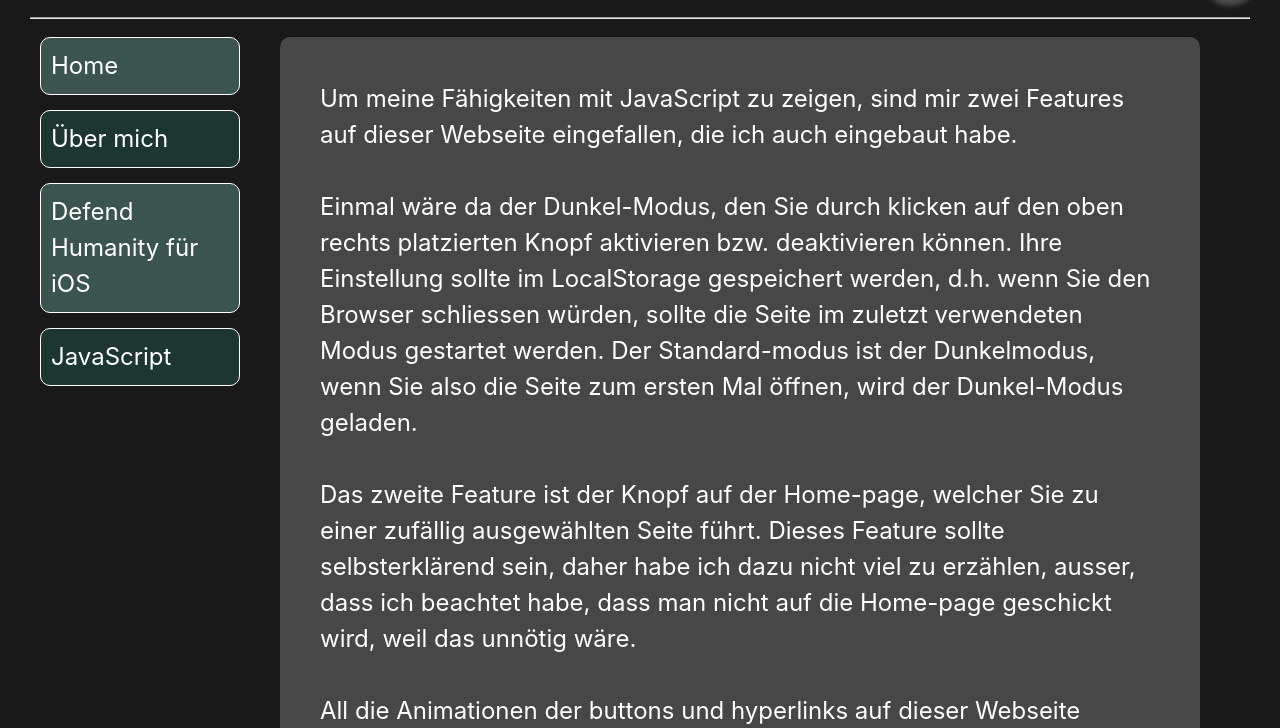
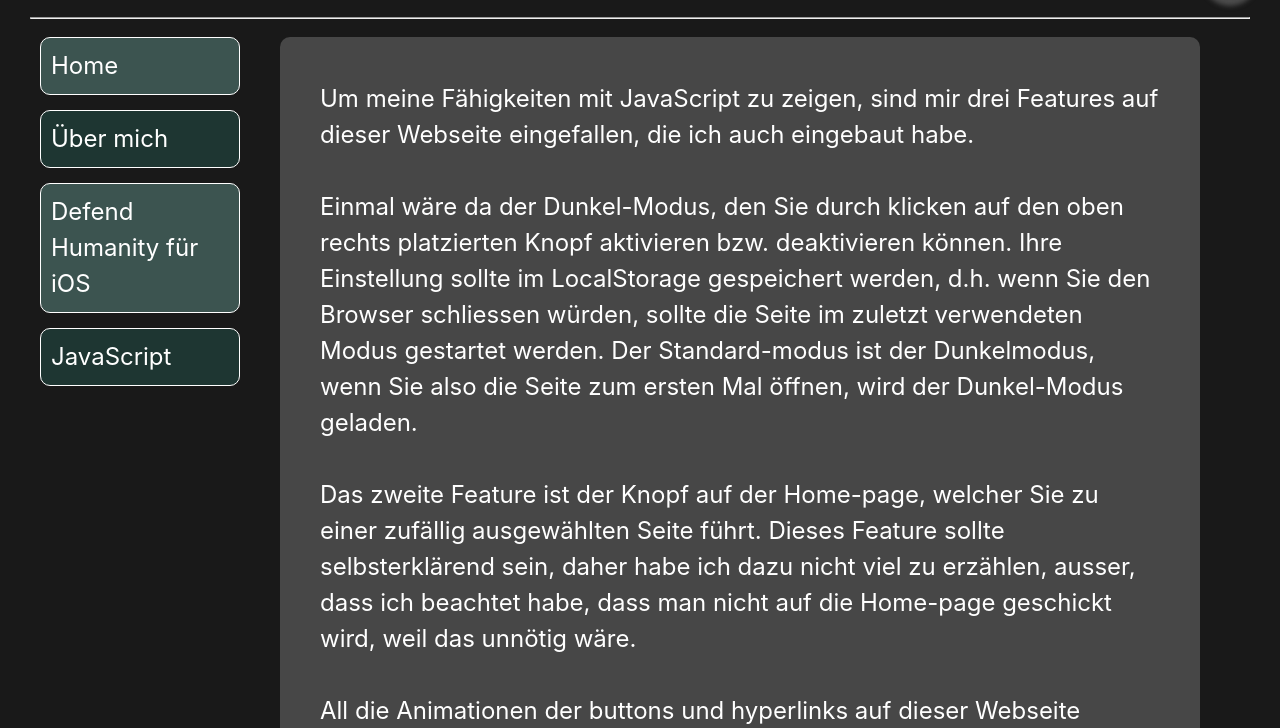
Before and after one commit to borislav-rakic/job_application_website, a plain HTML site: page javascript.html in a window 1280 px wide. Shown: the part 72-800 px from the top of the page. Drawn offline with Linux system fonts and the light colour scheme.

Commit message:
Fix logical error in sentence

```diff
--- a/javascript.html
+++ b/javascript.html
@@ -41,7 +41,7 @@
             </div>
             <div class = "main_content">
                 <p>
-                    Um meine Fähigkeiten mit JavaScript zu zeigen, sind mir zwei Features auf dieser Webseite eingefallen,
+                    Um meine Fähigkeiten mit JavaScript zu zeigen, sind mir drei Features auf dieser Webseite eingefallen,
                     die ich auch eingebaut habe.<br><br>
 
                     Einmal wäre da der Dunkel-Modus, den Sie durch klicken auf den oben rechts platzierten Knopf aktivieren bzw. deaktivieren können.
```
